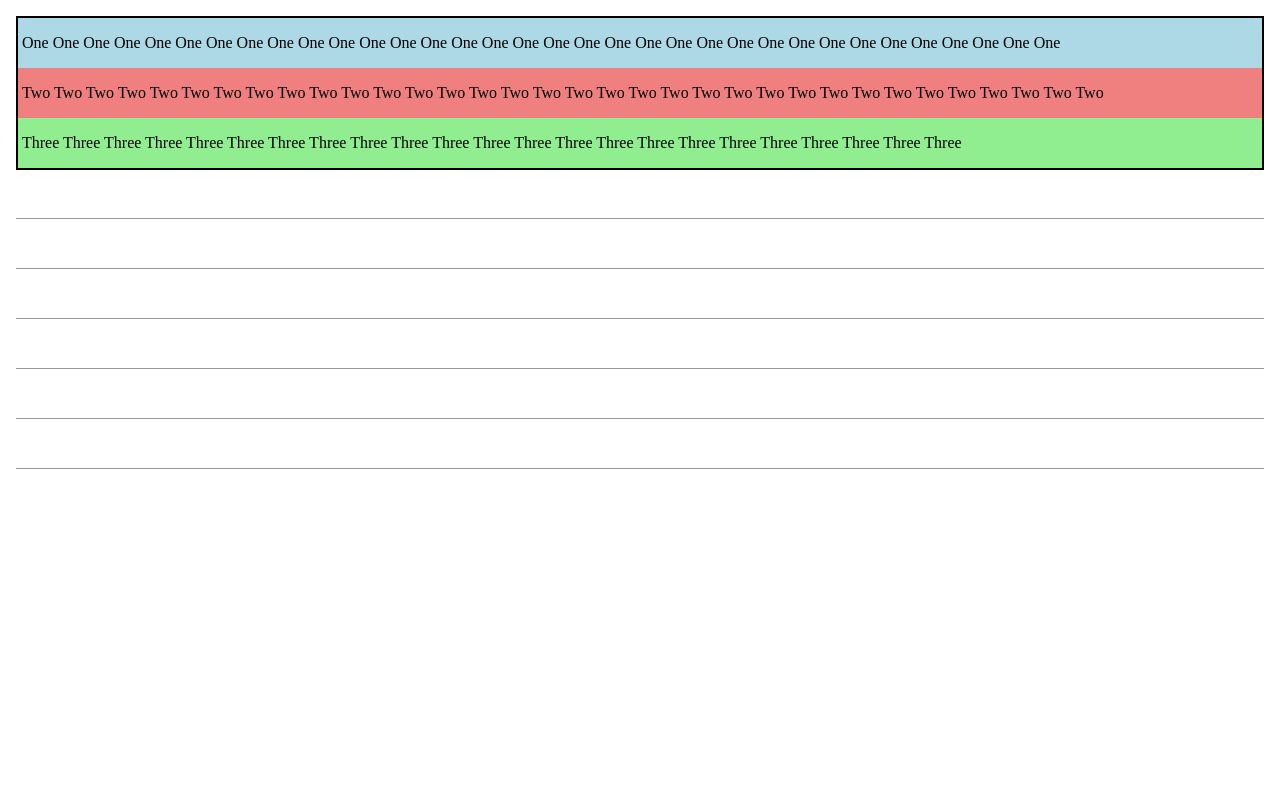
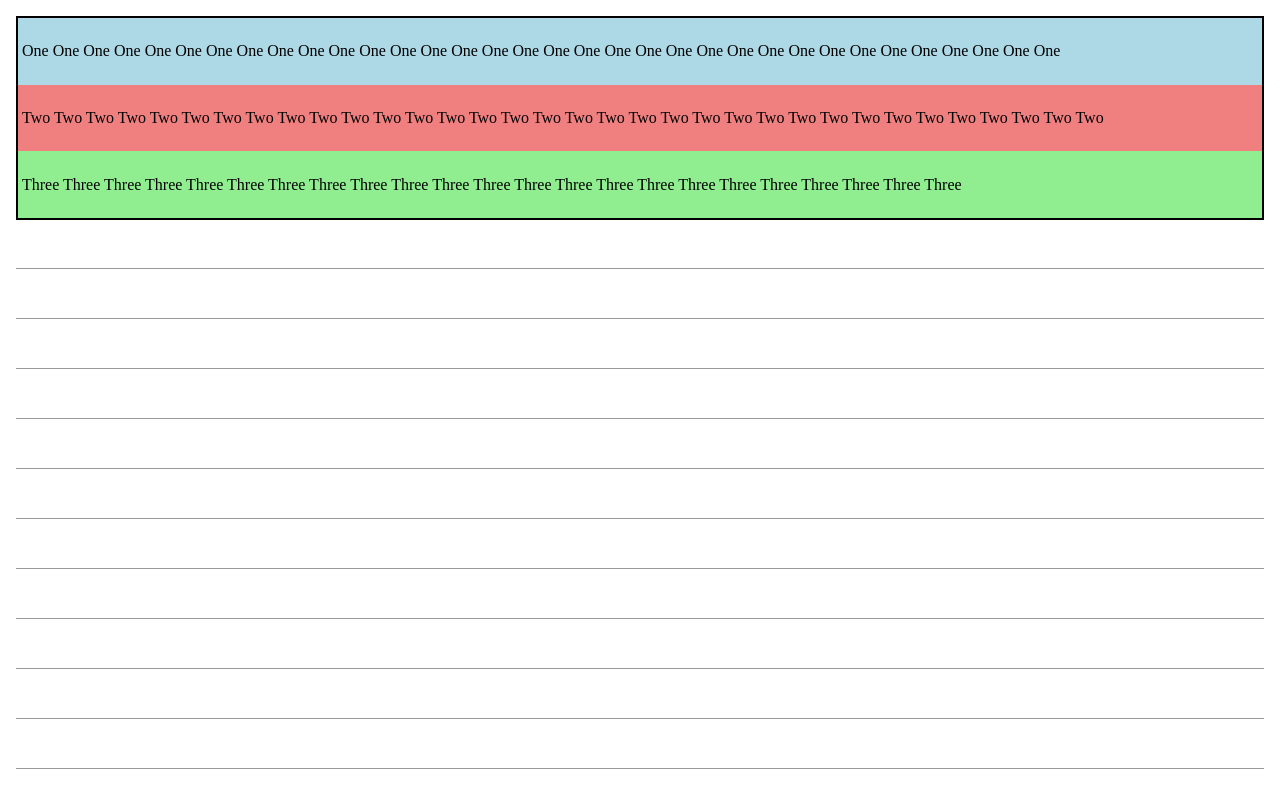
Before and after one commit to liamross/interval-resizer, a React app: page / in a window 1280 px wide. Shown: the top 800 px of the page. Built offline with nearby package versions, Linux system fonts and the light colour scheme; the HTML template or start-up script is replaced by a standard one.

Commit message:
added min and max functionality

```diff
--- a/src/App.jsx
+++ b/src/App.jsx
@@ -8,25 +8,22 @@ class App extends Component {
   render() {
     return (
       <div>
-        <div className="line"
-             style={{ top: `${String(growthUnit * 1 + 18)}px` }} />
-        <div className="line"
-             style={{ top: `${String(growthUnit * 2 + 18)}px` }} />
-        <div className="line"
-             style={{ top: `${String(growthUnit * 3 + 18)}px` }} />
-        <div className="line"
-             style={{ top: `${String(growthUnit * 4 + 18)}px` }} />
-        <div className="line"
-             style={{ top: `${String(growthUnit * 5 + 18)}px` }} />
-        <div className="line"
-             style={{ top: `${String(growthUnit * 6 + 18)}px` }} />
-        <div className="line"
-             style={{ top: `${String(growthUnit * 7 + 18)}px` }} />
-        <div className="line"
-             style={{ top: `${String(growthUnit * 8 + 18)}px` }} />
-        <div className="line"
-             style={{ top: `${String(growthUnit * 9 + 18)}px` }} />
-        <Resizer growthUnit={growthUnit} timeoutDelay={0}>
+        {Array(20).fill(0).map((x, index) => {
+          console.log(x);
+          console.log(index);
+          return <div
+            className="line"
+            style={{ top: `${String(growthUnit * index + 18)}px` }}
+          />
+        })}
+
+        <Resizer
+          growthUnit={growthUnit}
+          timeoutDelay={0}
+          minHeight={200}
+          maxHeight={400}
+          uniqueId={'test'}
+        >
           <div className="Outer">
             <div className="Inner Inner--one">
               <div>
--- a/src/Resizer/Resizer.jsx
+++ b/src/Resizer/Resizer.jsx
@@ -48,18 +48,32 @@ class Resizer extends Component {
 
   /**
    * Gets height of internal wrapper, then sets resize wrapper to next-largest
-   * growthUnit interval. Finally, sets internal wrapper to 100%.
+   * growthUnit interval. It also ensures that it is set larger than the
+   * minHeight. Finally, sets internal wrapper to 100%.
    */
   setWrapperHeight() {
-    const { growthUnit, uniqueId } = this.props;
+    const { growthUnit, uniqueId, minHeight, maxHeight } = this.props;
+    // Set intervalMinHeight to be a multiple of growthUnits.
+    const intervalMinHeight = Math.ceil(minHeight / growthUnit) * growthUnit;
     // Get the resize wrapper.
     const sensorDiv = document.getElementById(`_resizeWrapper_${uniqueId}`);
     // Get the immediate child of the resize wrapper.
     const wrapper = sensorDiv.firstChild;
     // Get the height of the immediate child.
     const contentHeight = wrapper.offsetHeight;
-    // Find the next-largest interval.
-    const newHeight = Math.ceil(contentHeight / growthUnit) * growthUnit;
+    // Find the next-largest interval, or intervalMinHeight.
+    let newHeight = Math.max(
+      intervalMinHeight,
+      Math.ceil(contentHeight / growthUnit) * growthUnit,
+    );
+    // If maxHeight is not null, then restrict newHeight to the growthUnit
+    // interval closest to maxHeight
+    if (maxHeight !== null) {
+      newHeight = Math.min(
+        newHeight,
+        Math.floor(maxHeight / growthUnit) * growthUnit,
+      )
+    }
     // Set the resize wrapper height to newHeight.
     sensorDiv.style.height = String(newHeight) + 'px';
     // Set the height of the immediate child to 100%. Could also hard code it
@@ -87,15 +101,19 @@ class Resizer extends Component {
 }
 
 Resizer.defaultProps = {
-  timeoutDelay: 400,
+  timeoutDelay: 0,
+  minHeight: 0,
+  maxHeight: null,
   uniqueId: '',
 };
 
 Resizer.propTypes = {
   growthUnit: PropTypes.number.isRequired,
   children: PropTypes.element.isRequired,
+  timeoutDelay: PropTypes.number,
+  minHeight: PropTypes.number,
+  maxHeight: PropTypes.number,
   uniqueId: PropTypes.string,
-  timeoutDelay: PropTypes.number,
 };
 
 export default Resizer;
```
Also changed, not shown: 1 other file (tests, documents, lock files or other folders).
